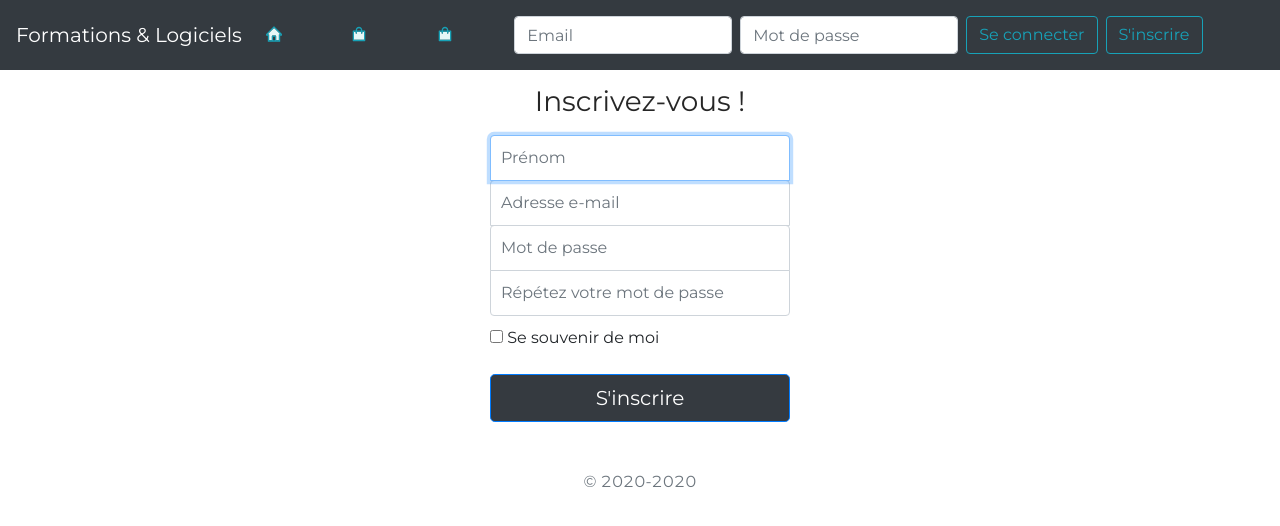
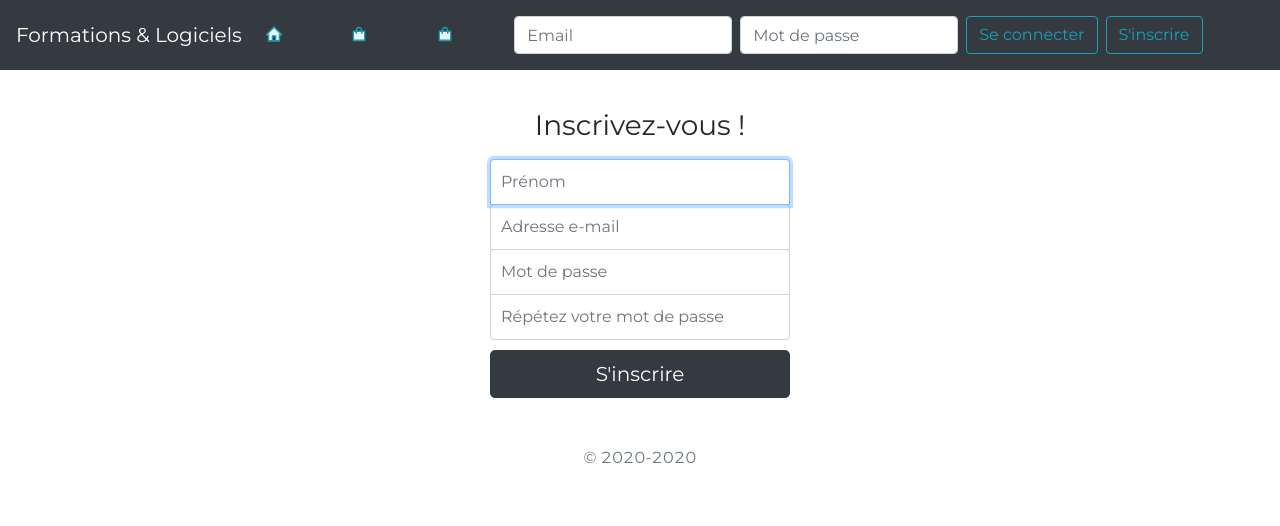
Before and after one commit to Farischt/Projet-Transverse-L3, a React (Create React App) app in the folder client/: page /register in a window 1280 px wide. Shown: the top 526 px of the page. Built offline with nearby package versions, Linux system fonts and the light colour scheme; no server answers.

Commit message:
deleted checkbox + adjusted some colors and margin

```diff
--- a/client/src/pages/Register/Register.jsx
+++ b/client/src/pages/Register/Register.jsx
@@ -50,7 +50,7 @@ const Register = ({ history }) => {
   return (
     user &&
     !user.IsLoggedIn && (
-      <div className="form-signin" style={{ backgroundColor: "white" }}>
+      <div className="form-signin mt-4">
         <h1
           className="h3 mb-3 font-weight-normal"
           style={{ textAlign: "center" }}
@@ -91,16 +91,10 @@ const Register = ({ history }) => {
           placeholder="Répétez votre mot de passe"
           required
         />
-        <div className="checkbox mb-3">
-          <label>
-            <input type="checkbox" value="remember-me" /> Se souvenir de moi
-          </label>
-        </div>
         <button
           onClick={handleRegister}
-          className="btn btn-lg btn-primary btn-block"
+          className="btn btn-lg btn-dark btn-block"
           type="submit"
-          style={{ backgroundColor: "#353a40" }}
         >
           S'inscrire
         </button>
```
